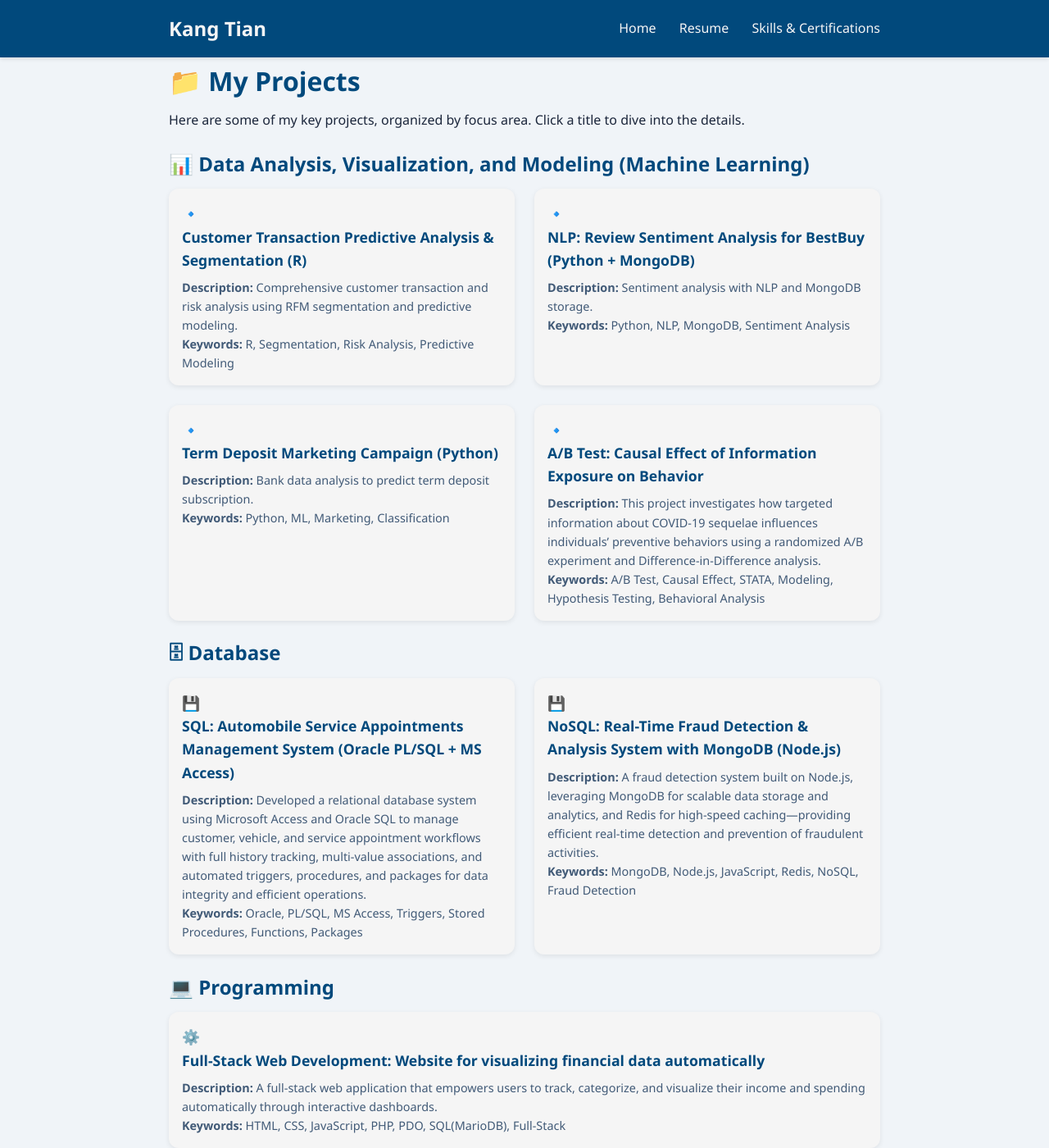
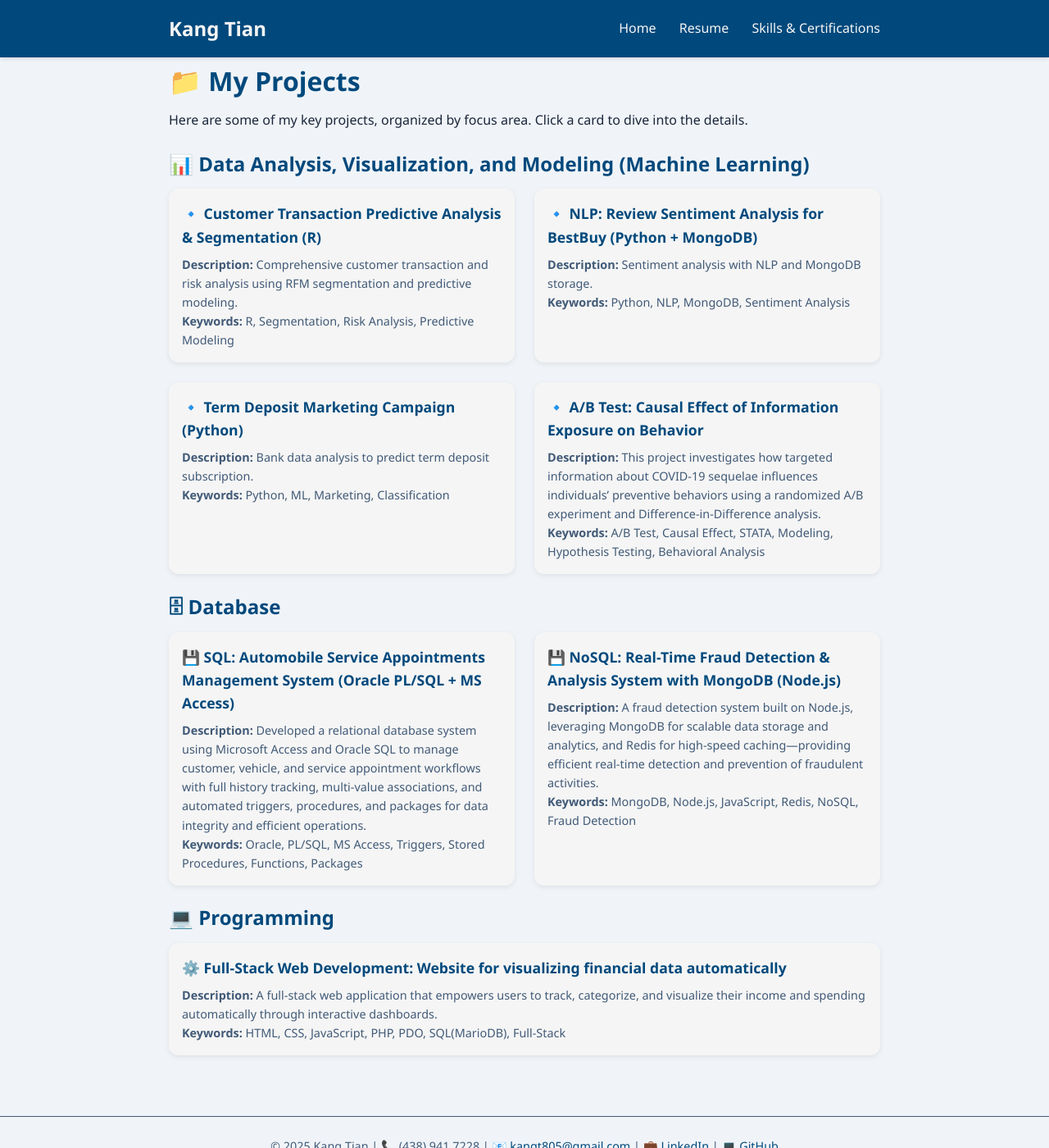
Before and after one commit to kang-tian/kang-tian.github.io, a Jekyll site: the page built from index.md, in a window 1280 px wide and 1400 px high. Shown: the whole window at 82% size. Built offline with Jekyll 4.4.1, drawn with Linux system fonts in a browser that asks for light colours.

Commit message:
Update index.md

```diff
--- a/index.md
+++ b/index.md
@@ -6,55 +6,55 @@ permalink: /
 
 # 📁 My Projects
 
-Here are some of my key projects, organized by focus area. Click a title to dive into the details.
+Here are some of my key projects, organized by focus area. Click a card to dive into the details.
 <p> &nbsp; </p>
-
-
 
 ## 📊 Data Analysis, Visualization, and Modeling (Machine Learning)
 
 <div class="project-grid">
 {% for p in site.data.projects.data_analysis_ml %}
 <div class="project-card">
-  <h3>🔹 <a href="{{ p.url }}">{{ p.name }}</a></h3>
-  <p><strong>Description:</strong> {{ p.description }}</p>
-  {% if p.keywords %}
-  <p><strong>Keywords:</strong> {{ p.keywords | join: ', ' }}</p>
-  {% endif %}
+  <a href="{{ p.url }}">
+    <h3>🔹 {{ p.name }}</h3>
+    <p><strong>Description:</strong> {{ p.description }}</p>
+    {% if p.keywords %}
+    <p><strong>Keywords:</strong> {{ p.keywords | join: ', ' }}</p>
+    {% endif %}
+  </a>
 </div>
 {% endfor %}
 </div>
 <p> &nbsp; </p>
-
-
 
 ## 🗄 Database
 
 <div class="project-grid">
 {% for p in site.data.projects.database %}
 <div class="project-card">
-  <h3>💾 <a href="{{ p.url }}">{{ p.name }}</a></h3>
-  <p><strong>Description:</strong> {{ p.description }}</p>
-  {% if p.keywords %}
-  <p><strong>Keywords:</strong> {{ p.keywords | join: ', ' }}</p>
-  {% endif %}
+  <a href="{{ p.url }}">
+    <h3>💾 {{ p.name }}</h3>
+    <p><strong>Description:</strong> {{ p.description }}</p>
+    {% if p.keywords %}
+    <p><strong>Keywords:</strong> {{ p.keywords | join: ', ' }}</p>
+    {% endif %}
+  </a>
 </div>
 {% endfor %}
 </div>
 <p> &nbsp; </p>
-
-
 
 ## 💻 Programming
 
 <div class="project-grid">
 {% for p in site.data.projects.programming %}
 <div class="project-card">
-  <h3>⚙️ <a href="{{ p.url }}">{{ p.name }}</a></h3>
-  <p><strong>Description:</strong> {{ p.description }}</p>
-  {% if p.keywords %}
-  <p><strong>Keywords:</strong> {{ p.keywords | join: ', ' }}</p>
-  {% endif %}
+  <a href="{{ p.url }}">
+    <h3>⚙️ {{ p.name }}</h3>
+    <p><strong>Description:</strong> {{ p.description }}</p>
+    {% if p.keywords %}
+    <p><strong>Keywords:</strong> {{ p.keywords | join: ', ' }}</p>
+    {% endif %}
+  </a>
 </div>
 {% endfor %}
 </div>
```
